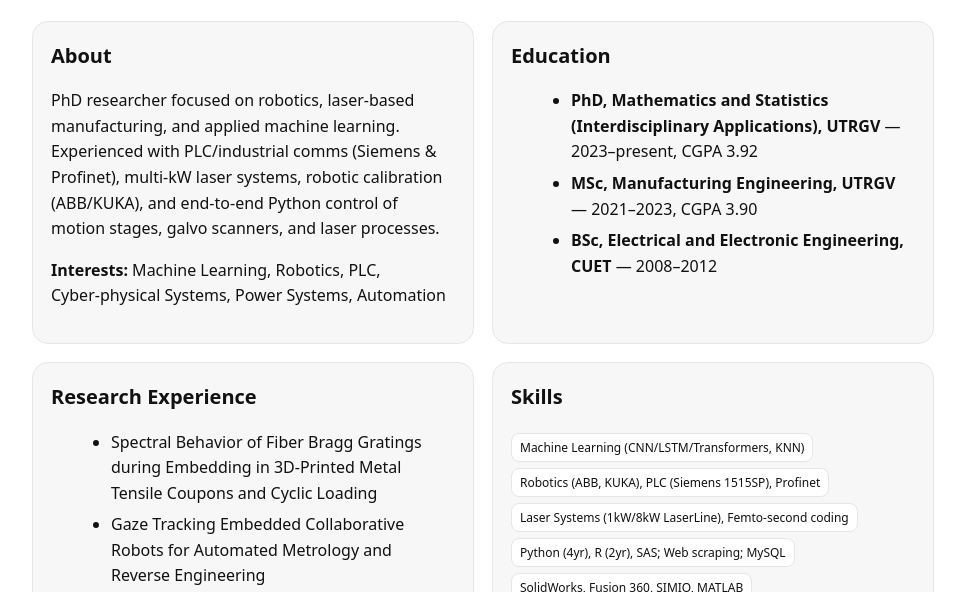
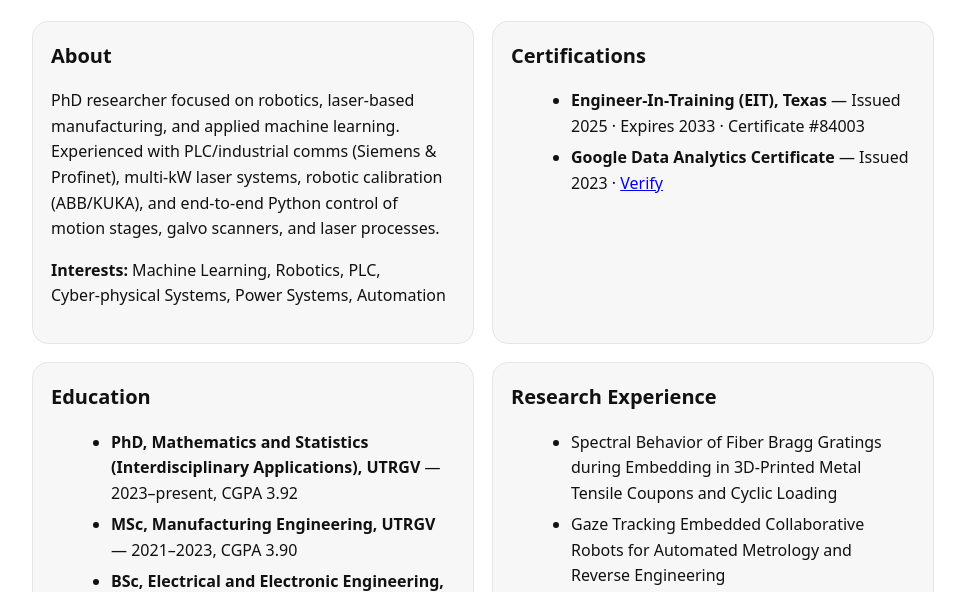
Before and after one commit to Shahriar88/Shahriar88.github.io, a plain HTML site: page index.html in a window 1280 px wide. Shown: the part 182-774 px from the top of the page, without its empty margins (157-1122 px from the left). Drawn offline with Linux system fonts and the light colour scheme.

Commit message:
Update index.html

```diff
--- a/index.html
+++ b/index.html
@@ -114,6 +114,27 @@
         -->
       </section>
 
+
+      <section>
+        <h2>Certifications</h2>
+        <ul>
+          <li>
+            <strong>Engineer-In-Training (EIT), Texas</strong> —
+            <span class="muted">Issued 2025 · Expires 2033 · Certificate #84003</span>
+          </li>
+          <li>
+            <strong>Google Data Analytics Certificate</strong> —
+            <span class="muted">Issued 2023 ·
+              <a href="https://www.credly.com/go/YJKdIaHD" target="_blank" rel="noopener">Verify</a>
+            </span>
+          </li>
+        </ul>
+      </section>
+
+
+
+
+
       <section>
         <h2>Education</h2>
         <ul>
```
